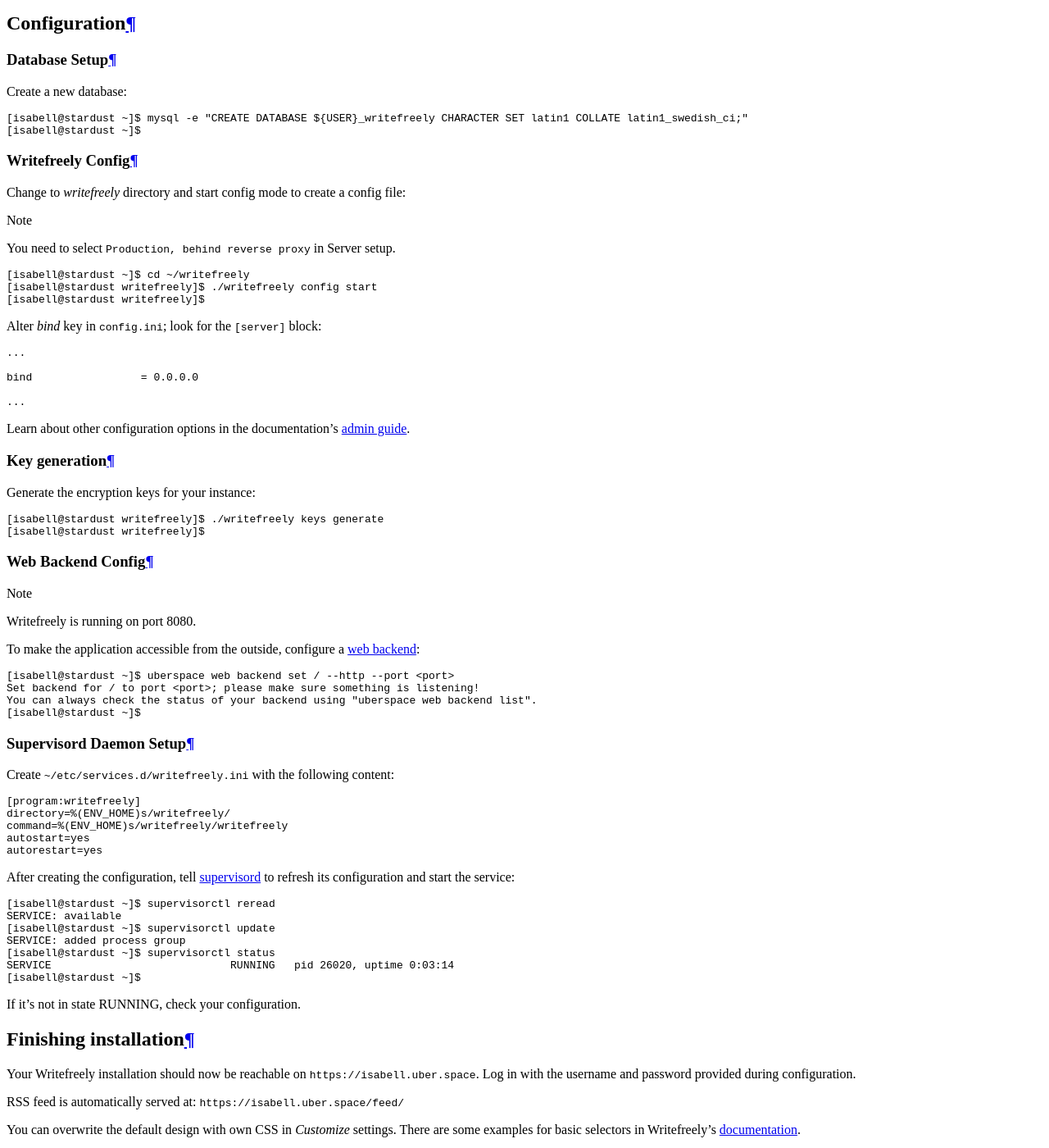
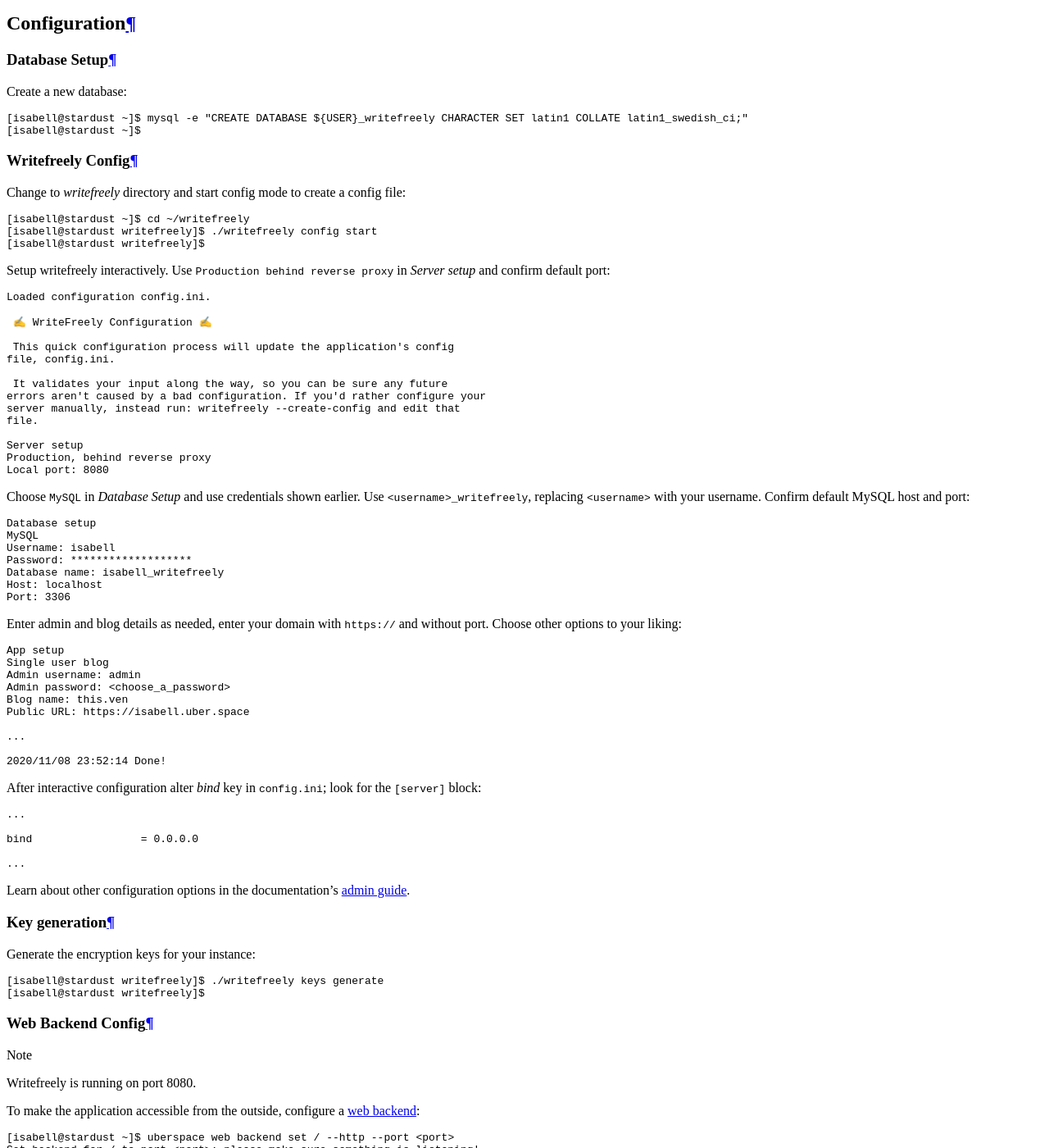
Before and after one commit to Uberspace/lab, a Sphinx documentation site: the page built from source/guide_writefreely.rst, in a window 1280 px wide and 1400 px high, scrolled down 4473 px. Shown: the whole window at 82% size. Built offline with Sphinx 7.4.7 and the Read the Docs theme 2.0.0, drawn with Linux system fonts in a browser that asks for light colours.

Commit message:
Update guide_writefreely.rst
Moved note box information after command block and added information needed to complete the wizard.

```diff
--- a/source/guide_writefreely.rst
+++ b/source/guide_writefreely.rst
@@ -71,15 +71,60 @@
 
 Change to `writefreely` directory and start config mode to create a config file:
 
-.. note:: You need to select ``Production, behind reverse proxy`` in Server setup.
-
 .. code-block:: console
 
   [isabell@stardust ~]$ cd ~/writefreely
   [isabell@stardust writefreely]$ ./writefreely config start
   [isabell@stardust writefreely]$
 
-Alter `bind` key in ``config.ini``; look for the ``[server]`` block:
+Setup writefreely interactively. Use ``Production behind reverse proxy`` in `Server setup` and confirm default port:
+
+.. code-block::
+
+  Loaded configuration config.ini.
+
+   ✍ WriteFreely Configuration ✍
+
+   This quick configuration process will update the application's config
+  file, config.ini.
+
+   It validates your input along the way, so you can be sure any future
+  errors aren't caused by a bad configuration. If you'd rather configure your
+  server manually, instead run: writefreely --create-config and edit that
+  file.
+
+  Server setup
+  Production, behind reverse proxy
+  Local port: 8080
+
+Choose ``MySQL`` in `Database Setup` and use credentials shown earlier. Use ``<username>_writefreely``, replacing ``<username>`` with your username. Confirm default MySQL host and port:
+
+.. code-block::
+
+  Database setup
+  MySQL
+  Username: isabell
+  Password: *******************
+  Database name: isabell_writefreely
+  Host: localhost
+  Port: 3306
+
+Enter admin and blog details as needed, enter your domain with ``https://`` and without port. Choose other options to your liking:
+
+.. code-block::
+
+  App setup
+  Single user blog
+  Admin username: admin
+  Admin password: <choose_a_password>
+  Blog name: this.ven
+  Public URL: https://isabell.uber.space
+
+  ...
+
+  2020/11/08 23:52:14 Done!
+
+After interactive configuration alter `bind` key in ``config.ini``; look for the ``[server]`` block:
 
 .. code-block:: ini
 
```
